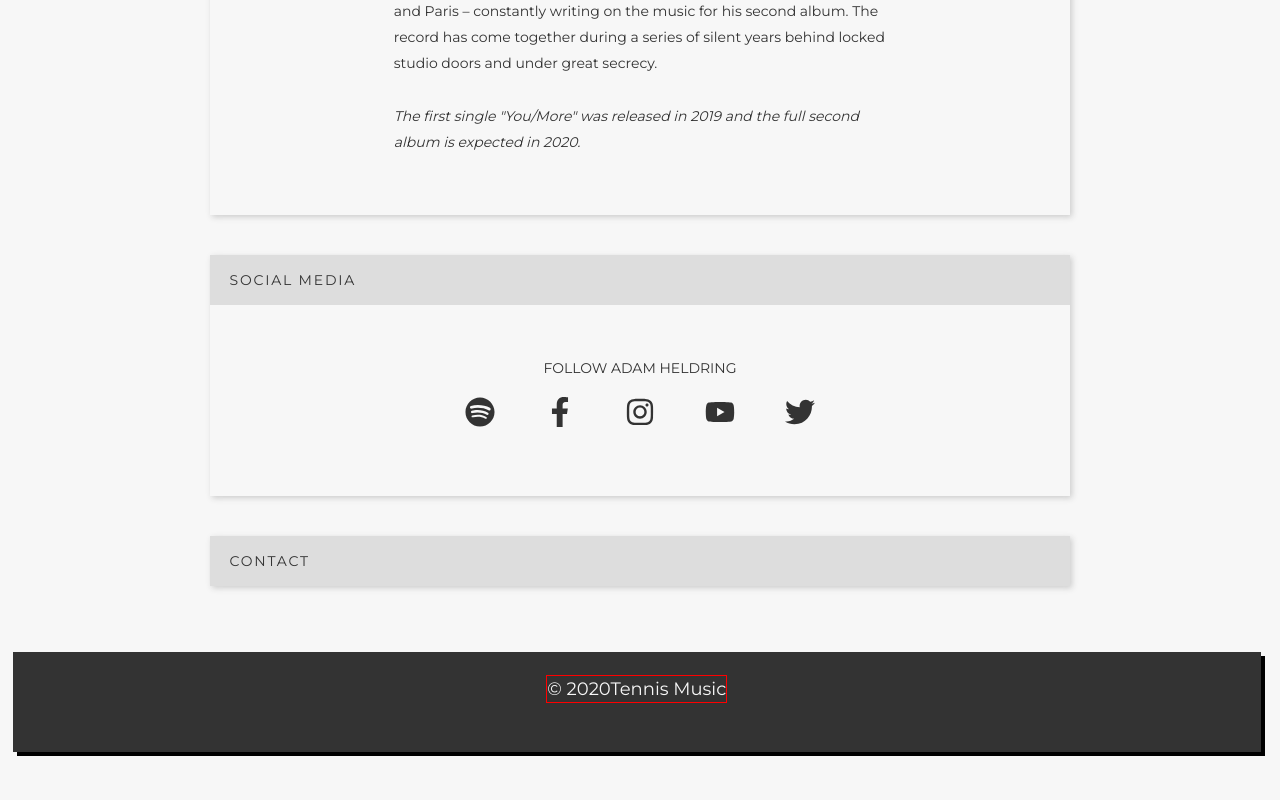
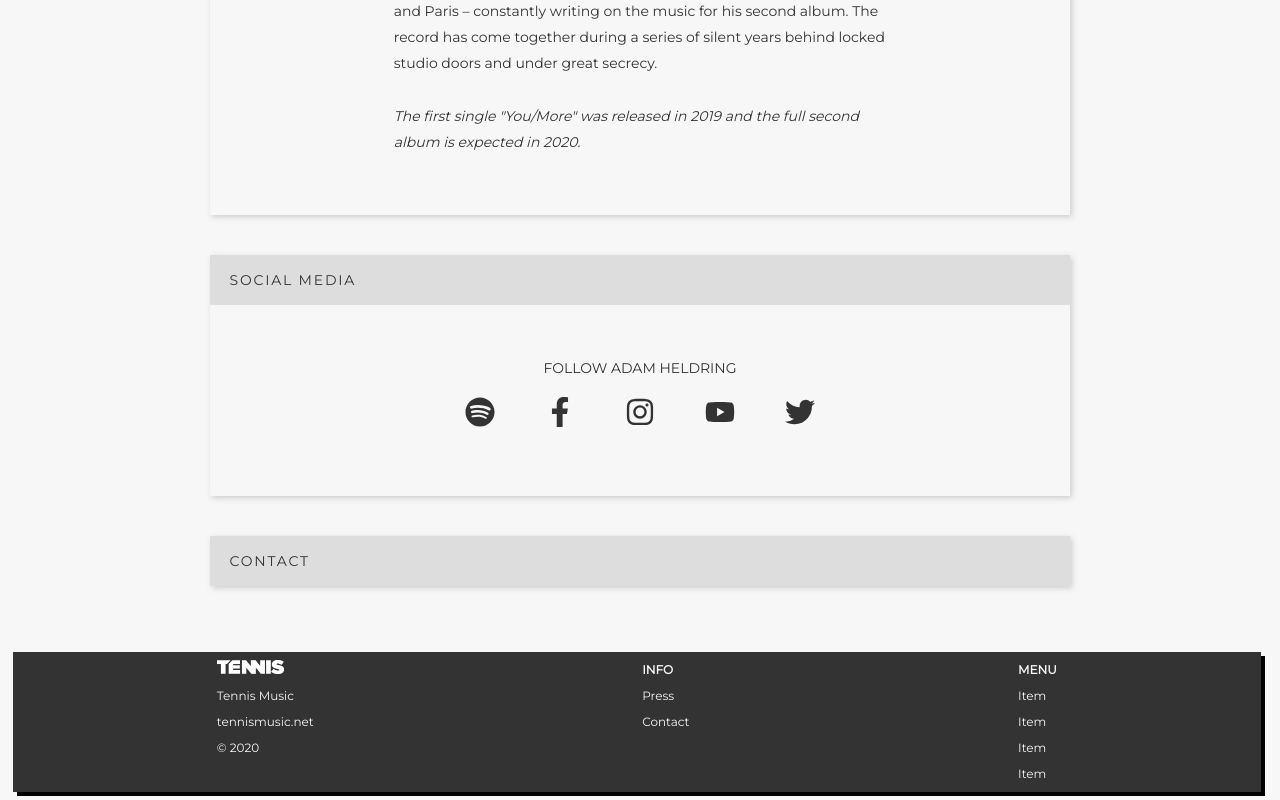
Before and after one commit to adamheldring/AH2019, a Gatsby site in the folder code/: page / in a window 1280 px wide. Shown: the part 2694-3494 px from the top of the page. Before the commit the page ends 3454 px from the top, so only its background shows below. Built offline with nearby package versions, Linux system fonts and the light colour scheme; Gatsby itself is replaced by a stand-in of ours.

Commit message:
wip - footer layout

```diff
--- a/code/src/components/Footer/Footer.jsx
+++ b/code/src/components/Footer/Footer.jsx
@@ -1,14 +1,33 @@
 import React from 'react'
+import Img from 'gatsby-image'
 import './Footer.sass'
 
-const Footer = () => (
+const Footer = ({ labelLogo }) => (
   <footer className="ah-footer">
-    <div className="ah-inner-wrapper ah-inner-wrapper--dark">
-      <div className="ah-footer-content">
+    <div className="ah-footer-content">
+      <div className="ah-footer-content-box">
+        <a className="ah-footer-link" href="https://www.gatsbyjs.org">
+          <Img fixed={labelLogo.childImageSharp.fixed} />
+        </a>
+        <span>Tennis Music</span>
+        <span>tennismusic.net</span>
         <span>© {new Date().getFullYear()}</span>
-        <a className="ah-footer-link" href="https://www.gatsbyjs.org">
-          Tennis Music
-        </a>
+      </div>
+      <div className="ah-footer-content-box ah-footer-content-box--center">
+        <span>
+          <b>INFO</b>
+        </span>
+        <span>Press</span>
+        <span>Contact</span>
+      </div>
+      <div className="ah-footer-content-box ah-footer-content-box--right">
+        <span>
+          <b>MENU</b>
+        </span>
+        <span>Item</span>
+        <span>Item</span>
+        <span>Item</span>
+        <span>Item</span>
       </div>
     </div>
   </footer>
--- a/code/src/components/Footer/Footer.sass
+++ b/code/src/components/Footer/Footer.sass
@@ -9,13 +9,30 @@
     height: var(--footer-height)
     display: flex
     align-items: center
+    justify-content: center
 
     &-content
-      justify-content: flex-end
-      align-items: flex-start
-      border: 1px solid red
+      font-size: 12px
+      color: var(--primary-color)
+      width: 100%
+      padding: 0 30px
+      max-width: 900px
+      display: flex
+      justify-content: space-between
 
-    &-link
-      color: var(--primary-color)
+      &-box
+        display: flex
+        flex-direction: column
+        align-items: stretch
+
+        &--center
+          // align-items: center
+        &--right
+          // align-items: flex-end
+
+      &-link
+        color: var(--primary-color)
+        display: flex
+        align-items: center
       &:hover
         color: var(--tertiary-color)
--- a/code/src/components/ah2019.sass
+++ b/code/src/components/ah2019.sass
@@ -10,7 +10,7 @@ body
 
   //menu placeholder to occupy corresponding inline space when menu is in fixed mode
   --menu-placeholder-height: 67.84px
-  --footer-height: 100px
+  --footer-height: 140px
   --footer-bottom: 8px
 
   background-color: var(--primary-color)
--- a/code/src/components/layout.js
+++ b/code/src/components/layout.js
@@ -32,6 +32,15 @@ const Layout = ({ children }) => {
           }
         }
       }
+      tennislogo: file(
+        relativePath: { eq: "materials/tennis-logo-trans-white.png" }
+      ) {
+        childImageSharp {
+          fixed(height: 14) {
+            ...GatsbyImageSharpFixed
+          }
+        }
+      }
     }
   `)
 
@@ -55,7 +64,7 @@ const Layout = ({ children }) => {
       <div className="ah-inner-wrapper">
         <main>{children}</main>
       </div>
-      <Footer />
+      <Footer labelLogo={data.tennislogo} />
     </div>
   )
 }
```
